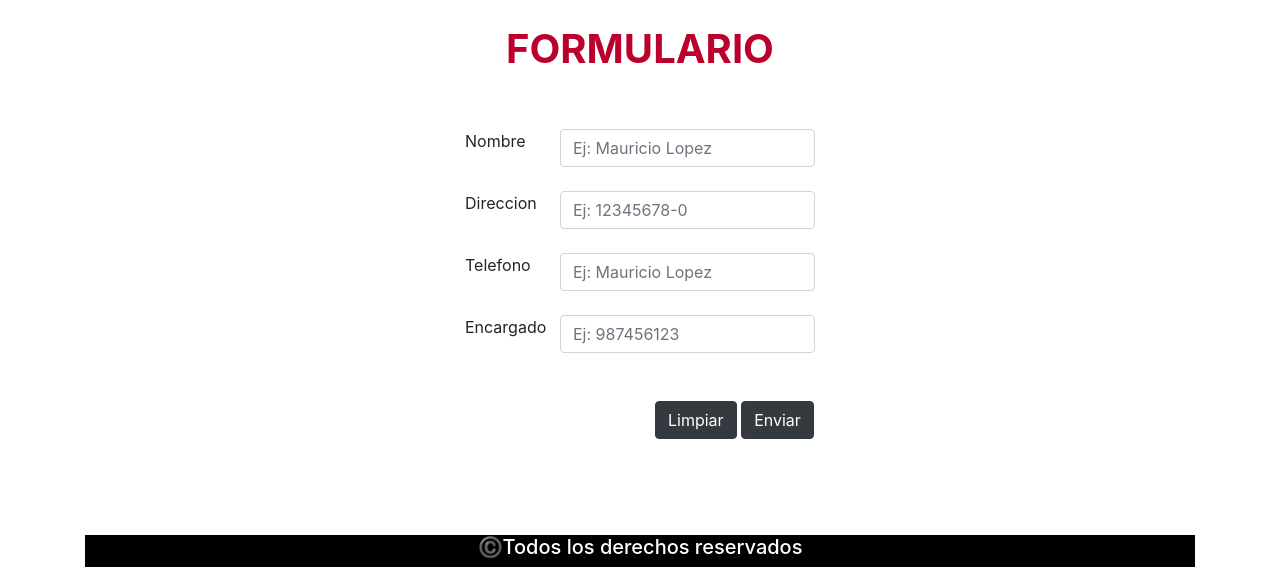
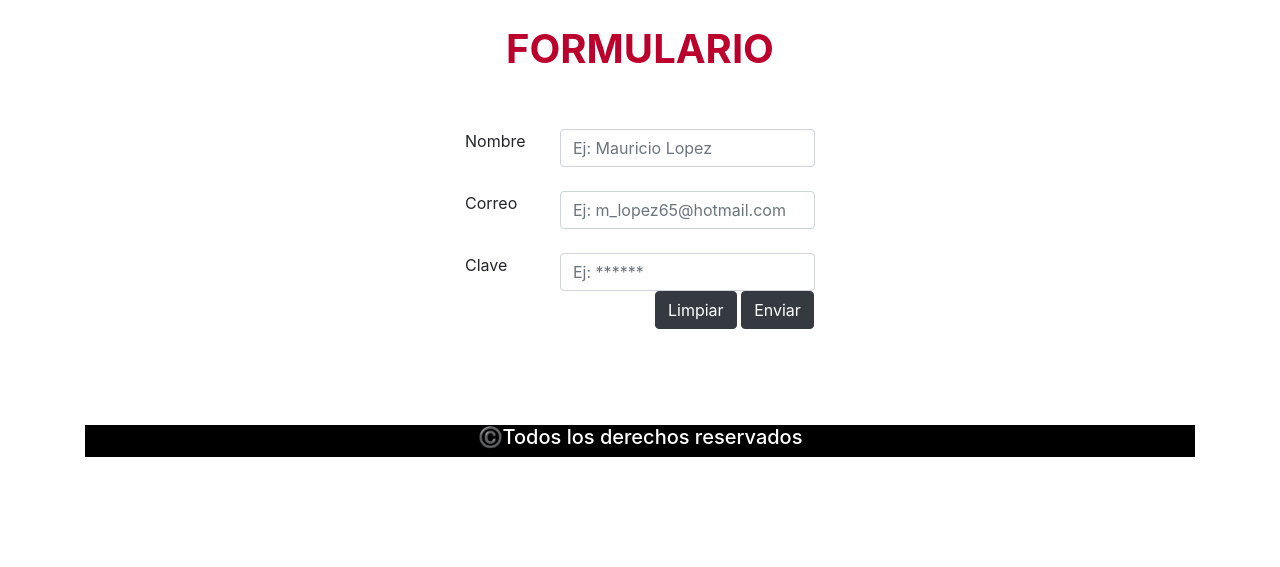
Before and after one commit to mauri08/japanmania, a Django app: template gestorDeProducto/templates/registro.html in a window 1280 px wide. Shown: the part 320-887 px from the top of the page. After the commit the page ends 777 px from the top, so only its background shows below. Run offline with Django 3.2, Linux system fonts and the light colour scheme; the template is opened without the code that fills it, so the values that code supplies are empty; some libraries are stand-ins or nearby versions.

Commit message:
formulario terminado

```diff
--- a/gestorDeProducto/templates/registro.html
+++ b/gestorDeProducto/templates/registro.html
@@ -19,43 +19,30 @@
                 Nombre
             </div>
             <div class="col-12 col-md-5 col-xl-3">
-                <input type="text" name="txtNombre" class="form-control" placeholder="Ej: Mauricio Lopez"
-                    required>
+                <input type="text" name="txtNombre" class="form-control" placeholder="Ej: Mauricio Lopez">
+
             </div>
         </div>
         <br>
         <div class="row">
             <div class="col-12 col-md-1 offset-md-4">
-                Direccion
+                Correo
             </div>
             <div class="col-12 col-md-5 col-xl-3">
-                <input type="text" name="txtRut" class="txtRut form-control" placeholder="Ej: 12345678-0"
-                    minlength="9" required maxlength="9">
+                <input type="text" name="txtCorreo" class="txtCorreo form-control" placeholder="Ej: m_lopez65@hotmail.com">
+
             </div>
         </div>
         <br>
         <div class="row">
             <div class="col-12 col-md-1 offset-md-4">
-                Telefono
+                Clave
             </div>
             <div class="col-12 col-md-5 col-xl-3">
-                <input type="text" name="txtNombre" class="txtNombre form-control" placeholder="Ej: Mauricio Lopez"
-                    required>
+                <input type="password" name="txtClave" class="txtClave form-control" placeholder="Ej: ******">
+
             </div>
         </div>
-        <br>
-
-        <div class="row">
-            <div class="col-12 col-md-1 offset-md-4">
-                Encargado
-            </div>
-            <div class="col-12 col-md-5 col-xl-3">
-                <input type="text" name="txtTelefono" class="txtTelefono form-control" placeholder="Ej: 987456123"
-                    minlength="9" required>
-            </div>
-        </div>
-
-        <br><br>
         <div class="row">
             <div class="col-12 col-md-1 offset-md-4 offset-xl-5 ">
             </div>
```
Also changed, not shown: gestorDeProducto/views.py (+9 -2 lines), db.sqlite3.
